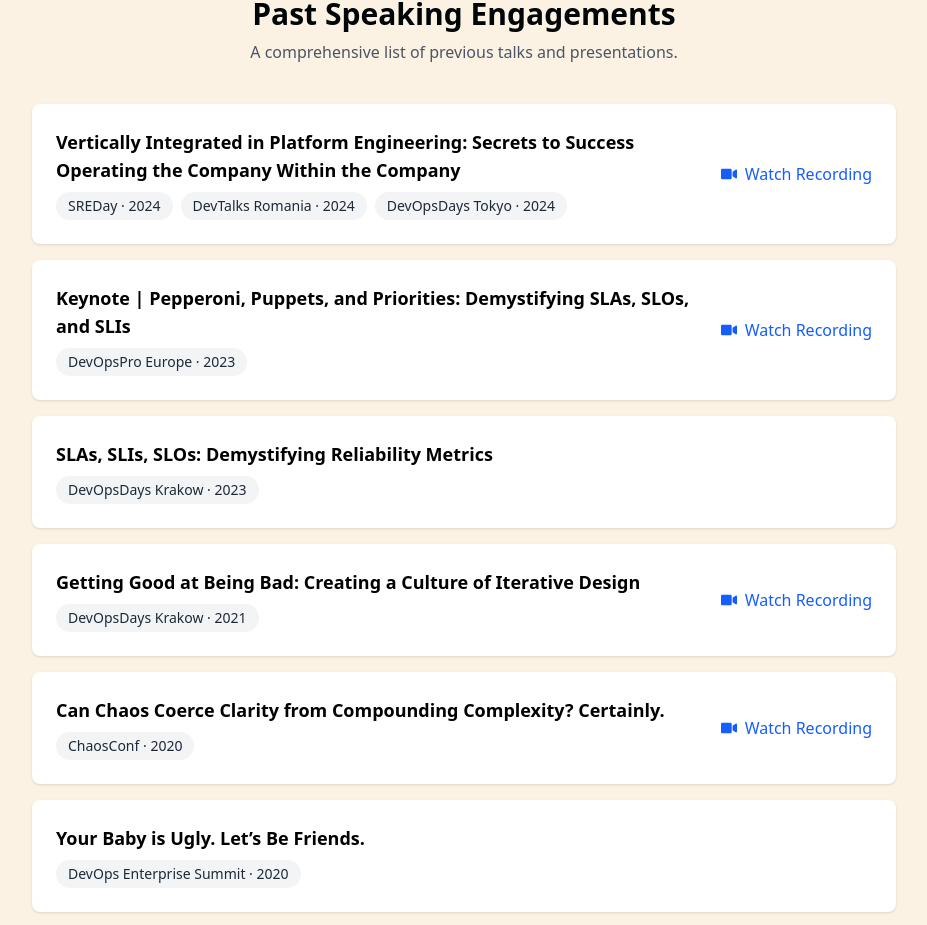
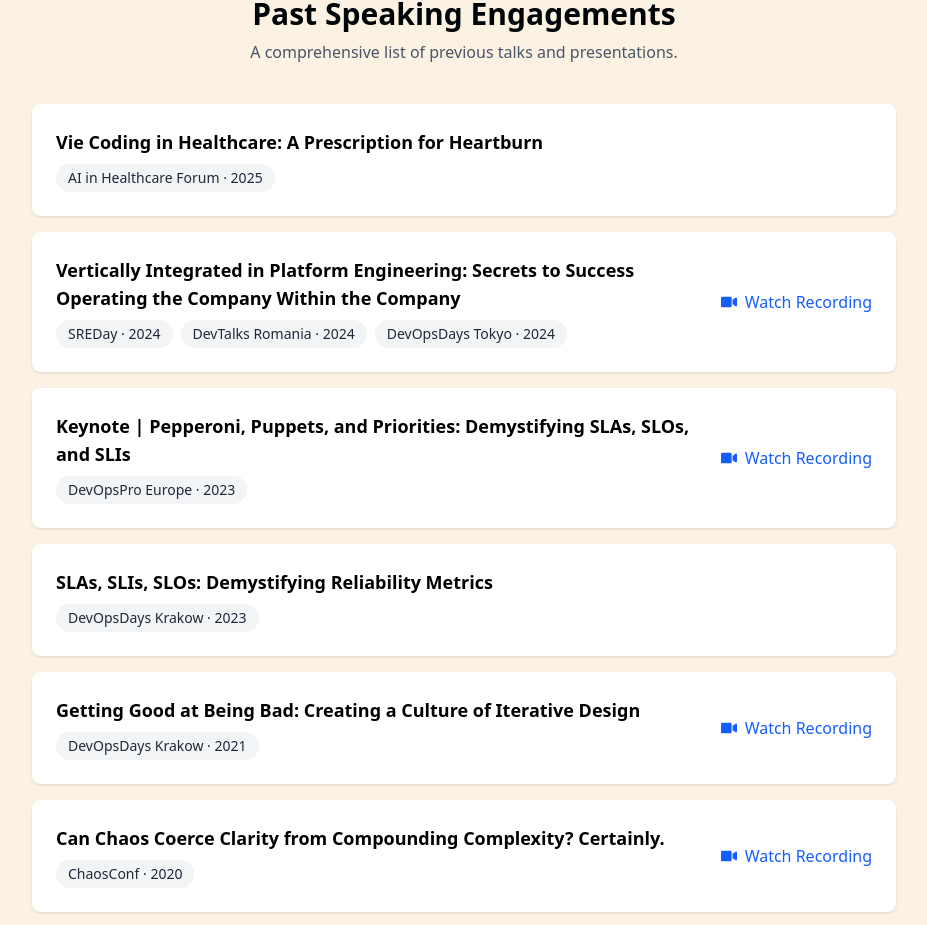
Before and after one commit to thatsimonsguy/career-site, a Next.js app: page /public-speaking in a window 1280 px wide. Shown: the part 1878-2803 px from the top of the page, without its empty margins (176-1103 px from the left). Built offline with nearby package versions, Linux system fonts and the light colour scheme.

Commit message:
fix image on reload for contact page and add talk

```diff
--- a/app/contact/page.tsx
+++ b/app/contact/page.tsx
@@ -11,7 +11,7 @@
             <main className="min-h-screen flex flex-col items-center justify-center text-center p-8">
                 <h1 className="text-4xl font-bold text-red-900 mb-6">Contact</h1>
                 <Image
-                    src="images/DSC_3058.JPG"
+                    src="/images/DSC_3058.JPG"
                     alt="Under construction"
                     width={300}
                     height={300}
--- a/data/talks.ts
+++ b/data/talks.ts
@@ -12,6 +12,15 @@
 
 
 export const talks: Talk[] = [
+    {
+        event: "AI in Healthcare Forum",
+        title: "Vie Coding in Healthcare: A Prescription for Heartburn",
+        location: "Minneapolis",
+        year: 2025,
+        recordingUrl: "",
+        latitude: 44.9778,
+        longitude: -93.2650,
+    },
     {
         event: "SREDay",
         title: "Vertically Integrated in Platform Engineering: Secrets to Success Operating the Company Within the Company",
```
Also changed, not shown: 1 other file (tests, documents, lock files or other folders).
